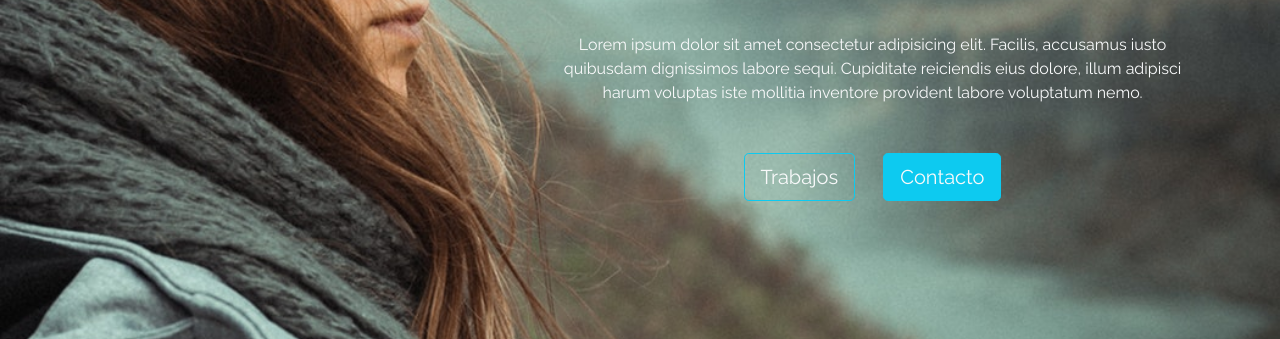
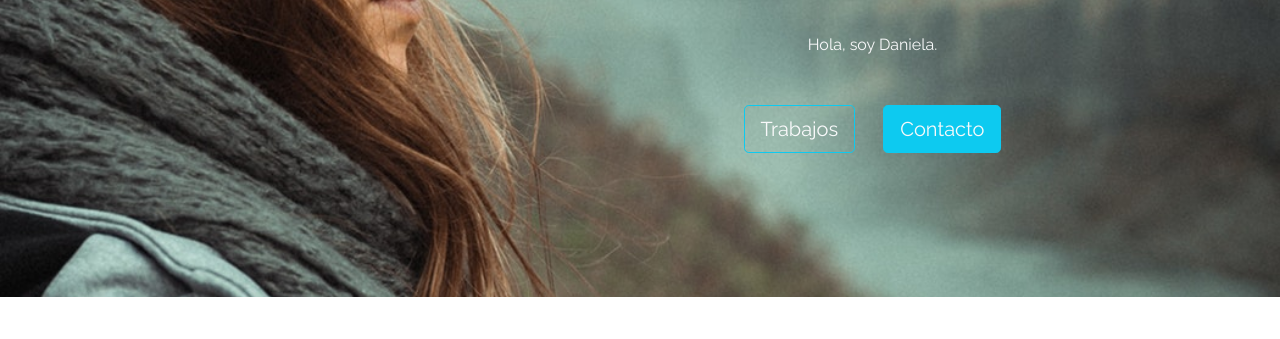
Before and after one commit to morarozascode/Primer_Repositorio.Daniela, a plain HTML site: page first-copyforks-main/index.html in a window 1280 px wide. Shown: the part 351-690 px from the top of the page. Drawn offline with nearby package versions, Linux system fonts and the light colour scheme.

Commit message:
Fourth commit Edición Parrafo

```diff
--- a/first-copyforks-main/index.html
+++ b/first-copyforks-main/index.html
@@ -52,9 +52,7 @@
                     Comidas del fin <br> del mundo
                 </h1>
                 <p class="my-5">
-                    Lorem ipsum dolor sit amet consectetur adipisicing elit. Facilis, accusamus iusto quibusdam
-                    dignissimos labore sequi. Cupiditate reiciendis eius dolore, illum adipisci harum voluptas iste
-                    mollitia inventore provident labore voluptatum nemo.
+                    Hola, soy Daniela.
                 </p>
                 <div class="mb-5 pb-5">
                     <button class="btn btn-lg btn-outline-info text-light me-4">Trabajos</button>
```
